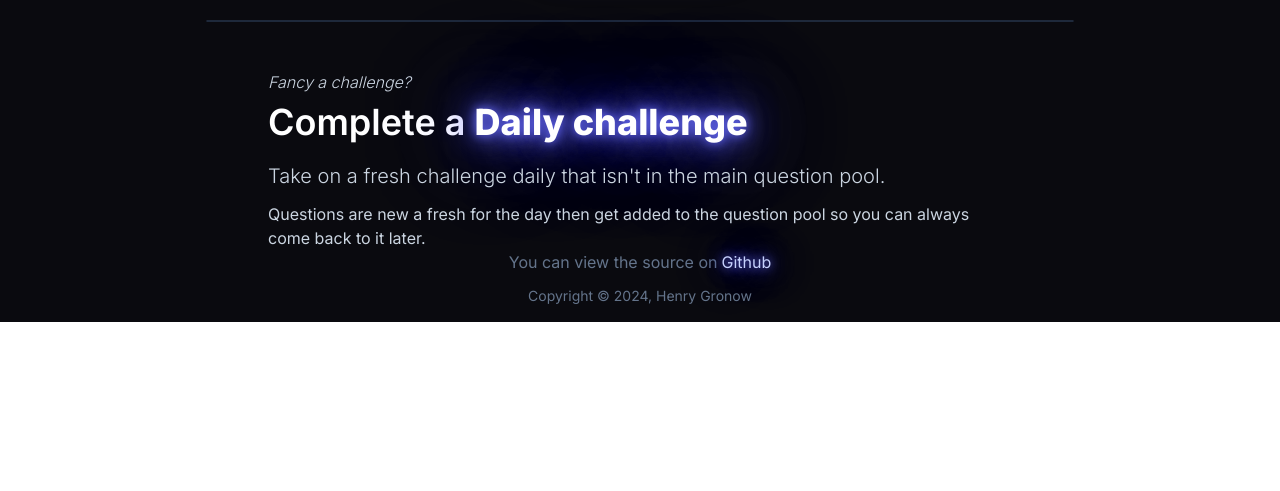
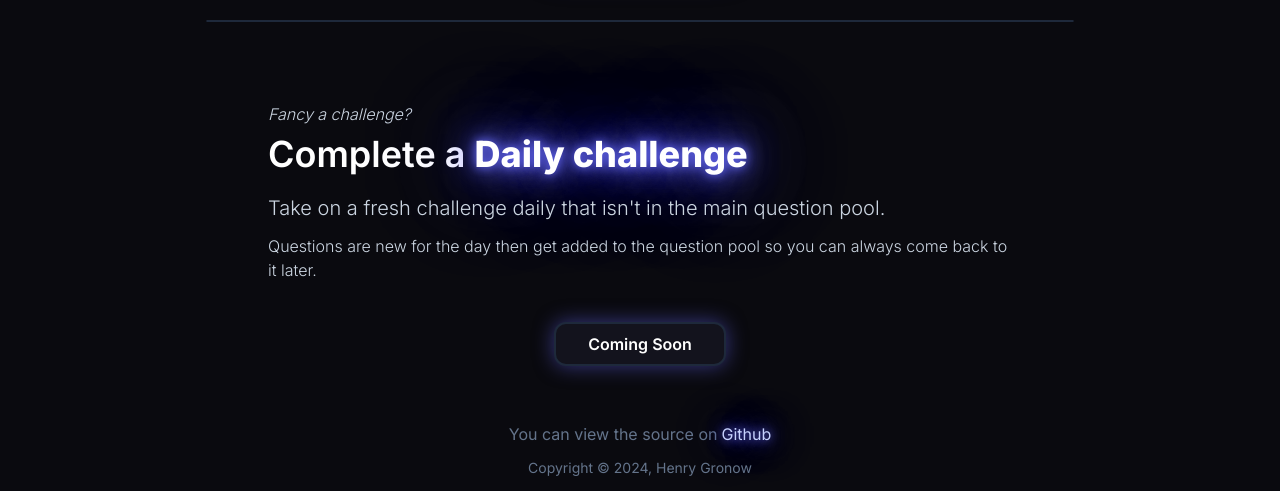
Before and after one commit to Progalt/langbytes-site, a Next.js app: page / in a window 1280 px wide. Shown: the part 652-1143 px from the top of the page. Before the commit the page ends 974 px from the top, so only its background shows below. Built offline with nearby package versions, Linux system fonts and the light colour scheme; no server answers.

Commit message:
Started homescreen work on daily challenge

```diff
--- a/src/app/page.js
+++ b/src/app/page.js
@@ -31,17 +31,20 @@ export default async function Home() {
           </div>
 
           <hr className="w-[90%] md:w-[70%] border-[1px] rounded-full border-slate-800"></hr>
-          <article className="w-full md:w-[80%] lg:w-[60%] mt-12">
+          <article className="w-full md:w-[80%] lg:w-[60%] mt-20">
             <h3 className="mb-2 text-slate-300 italic font-light">Fancy a challenge?</h3>
             <h2 className="text-3xl md:text-4xl font-semibold">Complete a <span className="text-glow font-extrabold">Daily challenge</span></h2>
             <h3 className="mt-5 font-light md:text-xl text-slate-300">
               Take on a fresh challenge daily that isn't in the main question pool.
             </h3>
-            <p className="mt-3 text-slate-300">Questions are new a fresh for the day then get added to the question pool so you can always come back to it later.</p>
+            <p className="mt-3 text-slate-300 font-light">Questions are new for the day then get added to the question pool so you can always come back to it later.</p>
+            <section className="mt-10 mb-10 flex flex-row justify-center items-center">
+              <div className="border-2 border-slate-800 rounded-xl shadow-[0_0_20px_0] shadow-indigo-500/50 p-2 px-8 bg-[#13131d] font-semibold">Coming Soon</div>
+            </section>
           </article>
 
         </section>
-      <footer className="flex-shrink-0 mb-4">
+      <footer className="flex-shrink-0 mb-4 mt-4">
           <section className="flex flex-row justify-center items-center">
             <p className="text-slate-500">You can view the source on</p>
             <a href="https://github.com/Progalt/portfolio-react" target="_blank" className="ml-1 text-indigo-200 text-glow hover:text-white transition-all duration-150">Github</a>
```
